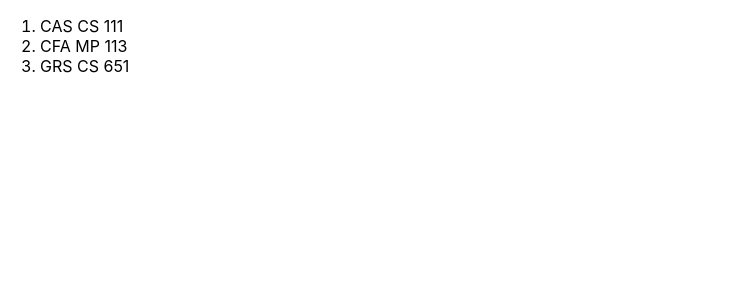
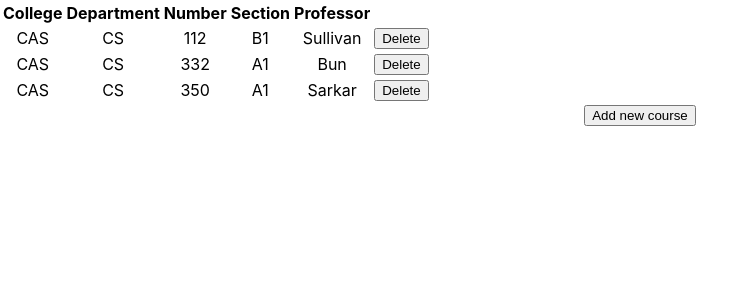
Before and after one commit to tianrenli92/my-react, a React (Create React App) app: page / in a window 1280 px wide. Shown: the top 300 px of the page, without its empty margins (0-756 px from the left). Built offline with nearby package versions, Linux system fonts and the light colour scheme.

Commit message:
week 2 react state

```diff
--- a/src/App.js
+++ b/src/App.js
@@ -2,29 +2,89 @@ import React, {Component} from 'react';
 import './App.css';
 
 class Course {
-    constructor(college, dept, number) {
+    constructor(college, department, number, section, professor) {
         this.college = college;
-        this.dept = dept;
+        this.department = department;
         this.number = number;
-        this.key = `${this.college} ${this.dept} ${this.number}`;
+        this.section = section;
+        this.professor = professor;
+        this.key = `${college} ${department} ${number} ${section}`;
     }
 }
 
 class App extends Component {
+    constructor(props) {
+        super(props);
+        const columns = [
+            'College',
+            'Department',
+            'Number',
+            'Section',
+            'Professor',
+        ]
+
+        const courses = [
+            new Course('CAS', 'CS', '112', 'B1', 'Sullivan'),
+            new Course('CAS', 'CS', '332', 'A1', 'Bun'),
+            new Course('CAS', 'CS', '350', 'A1', 'Sarkar'),
+        ];
+
+        this.state = {
+            columns,
+            courses,
+        };
+        this.addNew = this.addNew.bind(this);
+    }
+
+    addNew() {
+        const course = new Course('CAS', 'CS', '111', 'A1', 'Sullivan');
+        const {courses} = this.state;
+        courses.push(course);
+        this.setState({courses});
+    }
+
+    addNew2 = () => {
+        this.addNew();
+    }
+
+    delete(key) {
+        let {courses} = this.state;
+        courses = courses.filter((course) => course.key !== key);
+        this.setState({courses});
+
+    }
+
     render() {
-        let courses = [
-            new Course('CAS', 'CS', '111'),
-            new Course('CFA', 'MP', '113'),
-            new Course('GRS', 'CS', '651'),
-        ];
-        console.log(courses);
+        const {columns, courses} = this.state;
         return (
-            <ol>
-                {
-                    courses.map(course => <li key={course.key}>{course.college} {course.dept} {course.number}</li>)
-                }
-            </ol>
-        );
+            <div className="App">
+                <table>
+                    <thead>
+                    <tr>
+                        {columns.map(column =>
+                            <th key={column}>{column}</th>)}
+                    </tr>
+                    </thead>
+                    <tbody>
+                    {
+                        courses.map(course =>
+                            <tr key={course.key}>
+                                <td>{course.college}</td>
+                                <td>{course.department}</td>
+                                <td>{course.number}</td>
+                                <td>{course.section}</td>
+                                <td>{course.professor}</td>
+                                <td>
+                                    <button onClick={() => this.delete(course.key)}>Delete</button>
+                                </td>
+                            </tr>
+                        )
+                    }
+                    </tbody>
+                </table>
+                <button onClick={this.addNew2}>Add new course</button>
+            </div>
+        ); // <tr>..</tr>, <tr>..</tr>, <tr>..</tr>, ..
     }
 }
 
```
